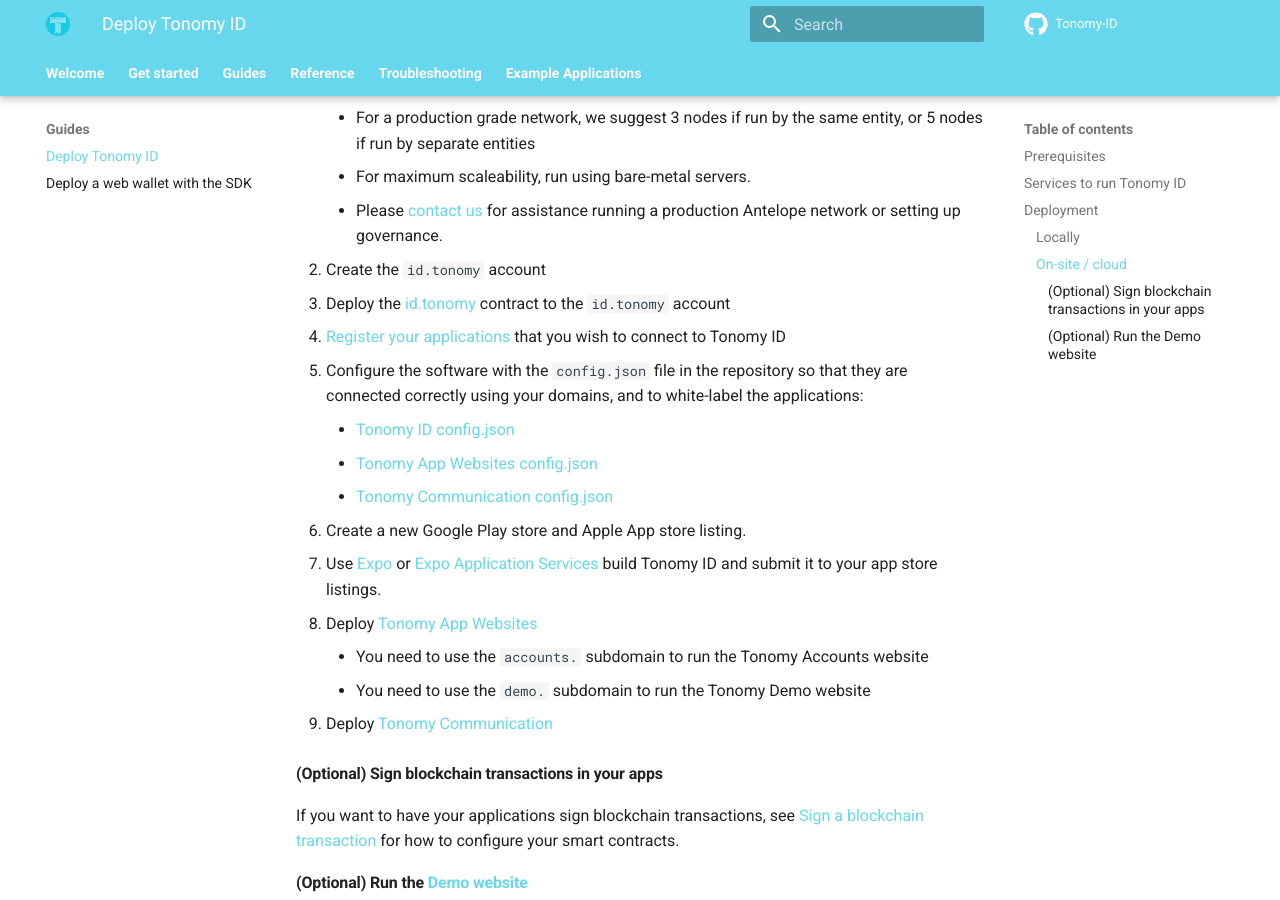
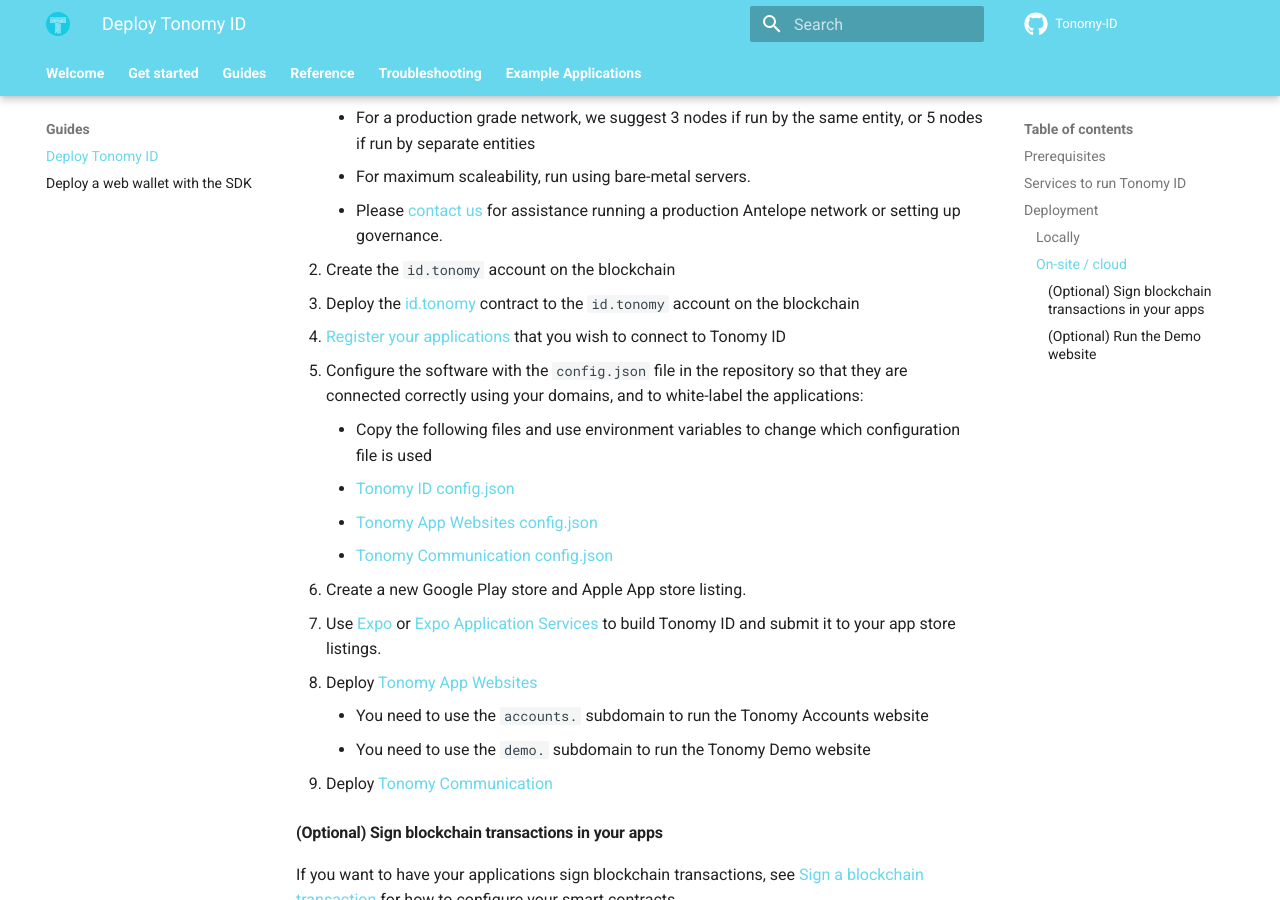
Before and after one commit to Tonomy-Foundation/Tonomy-ID-SDK, an MkDocs documentation site: the page built from docs/guides/deploy.md, in a window 1280 px wide and 900 px high, scrolled down 1285 px. Built offline with MkDocs 1.6.1 and Material for MkDocs 9.7.7, drawn with Linux system fonts in a browser that asks for light colours; comment, search, counter and statistics services are not loaded.

Commit message:
docs: fixed links

```diff
--- a/docs/guides/deploy.md
+++ b/docs/guides/deploy.md
@@ -47,17 +47,18 @@
     - For maximum scaleability, run using bare-metal servers.
     - Please [contact us](https://tonomy.io/contact) for assistance running a production Antelope network or setting up governance.
 
-2. Create the `id.tonomy` account
-3. Deploy the <a href="https://github.com/Tonomy-Foundation/Tonomy-Contracts/tree/master/contracts/id.tonomy" target="_blank">id.tonomy</a> contract to the `id.tonomy` account
+2. Create the `id.tonomy` account on the blockchain
+3. Deploy the <a href="https://github.com/Tonomy-Foundation/Tonomy-Contracts/tree/master/contracts/id.tonomy" target="_blank">id.tonomy</a> contract to the `id.tonomy` account on the blockchain
 4. [Register your applications](../../start/register-app) that you wish to connect to Tonomy ID
 5. Configure the software with the `config.json` file in the repository so that they are connected correctly using your domains, and to white-label the applications:
 
+    - Copy the following files and use environment variables to change which configuration file is used
     - <a href="https://github.com/Tonomy-Foundation/Tonomy-ID/blob/master/src/config/config.json" target="_blank">Tonomy ID config.json</a>
     - <a href="https://github.com/Tonomy-Foundation/Tonomy-App-Websites/blob/master/src/common/config/config.json" target="_blank">Tonomy App Websites config.json</a>
     - <a href="https://github.com/Tonomy-Foundation/Tonomy-Communication/blob/master/src/config/config.json" target="_blank">Tonomy Communication config.json</a>
 
 6. Create a new Google Play store and Apple App store listing.
-7. Use <a href="https://expo.dev" target="_blank">Expo</a> or <a href="https://expo.dev/eas" target="_blank">Expo Application Services</a> build Tonomy ID and submit it to your app store listings.
+7. Use <a href="https://expo.dev" target="_blank">Expo</a> or <a href="https://expo.dev/eas" target="_blank">Expo Application Services</a> to build Tonomy ID and submit it to your app store listings.
 8. Deploy <a href="https://github.com/Tonomy-Foundation/Tonomy-App-Websites" target="_blank">Tonomy App Websites</a>
 
     - You need to use the `accounts.` subdomain to run the Tonomy Accounts website
```
Also changed, not shown: docs/index.md (+1 -1 lines), docs/start/start.md (+2 -2 lines), docs/welcome/environment.md (+1 -1 lines), docs/welcome/features.md (+1 -1 lines).
